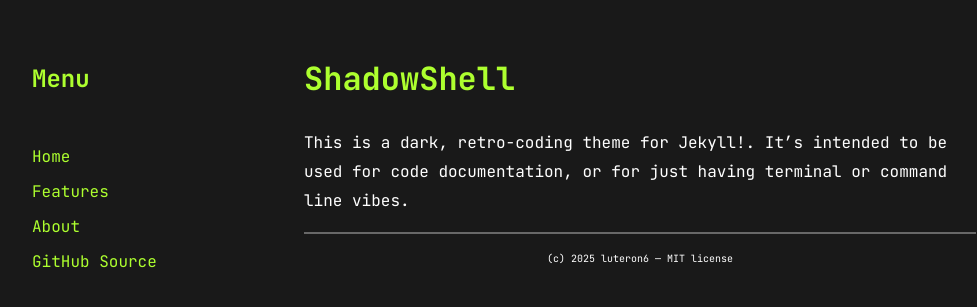
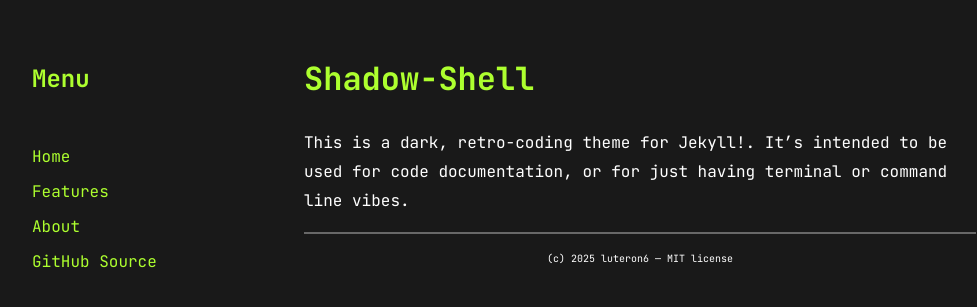
Before and after one commit to luteron6/tonic-template, a Jekyll site: the page built from index.md, in a window 1280 px wide. Shown: the top 307 px of the page, without its empty margins (0-977 px from the left). Built offline with Jekyll 4.4.1, drawn with Linux system fonts in a browser that asks for light colours.

Commit message:
changed to Shadow-Shell

```diff
--- a/_config.yml
+++ b/_config.yml
@@ -1,4 +1,4 @@
-title: shadowshell
+title: shadow-shell
 description: "A dark, retro-coding theme for Jekyll!"
 encoding: utf-8
 markdown: kramdown
--- a/index.md
+++ b/index.md
@@ -3,5 +3,5 @@ title: home
 layout: default
 ---
 
-# ShadowShell
+# Shadow-Shell
 This is a dark, retro-coding theme for Jekyll!. It's intended to be used for code documentation, or for just having terminal or command line vibes.
```
Also changed, not shown: README.md, template.png, tonic-starter.gemspec.
